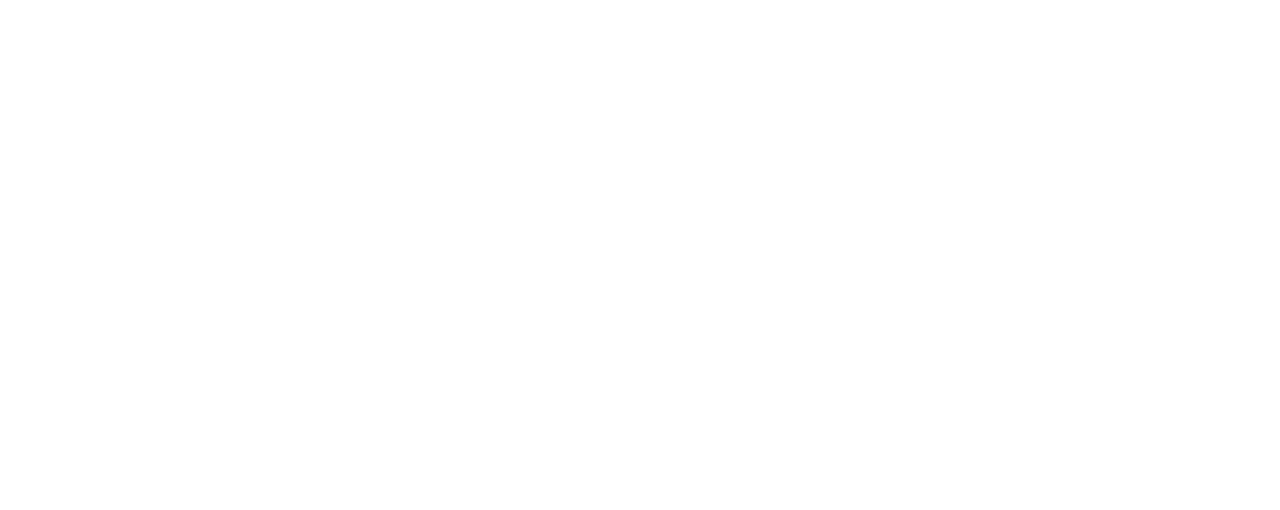
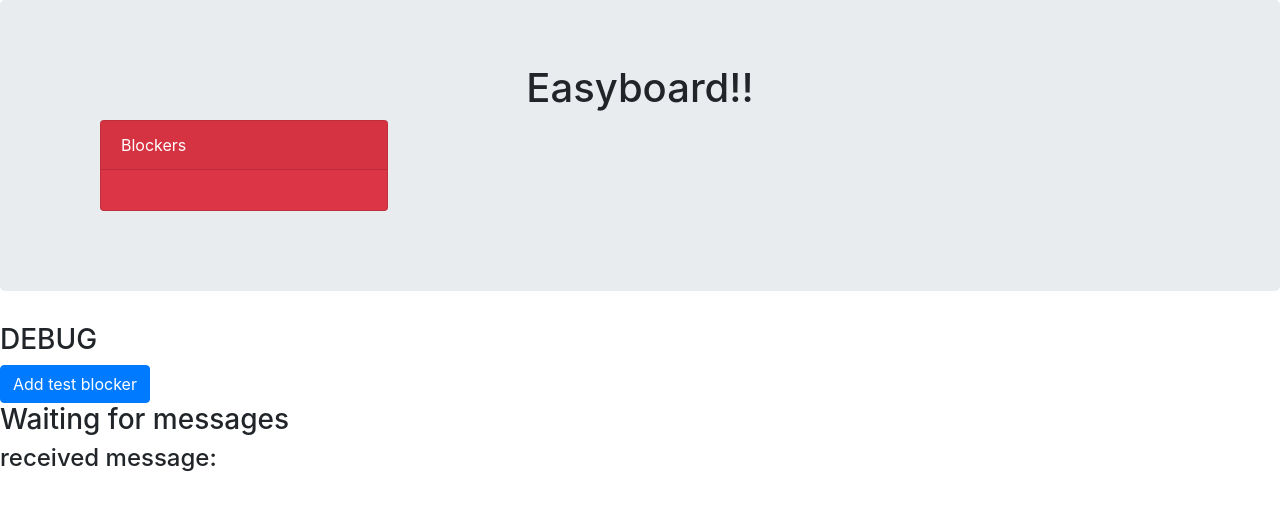
Before and after one commit to WizelineHackathon2018/EasyBoard, an Angular app: page / in a window 1280 px wide. Shown: the top 510 px of the page. Built offline with nearby package versions, Linux system fonts and the light colour scheme.

Commit message:
Adding chromecast code

```diff
--- a/src/app/app.component.html
+++ b/src/app/app.component.html
@@ -1 +1,17 @@
-<router-outlet></router-outlet>
+
+<div class="jumbotron">
+
+  <div class="text-center">
+    <h1>Easyboard!!</h1>
+  </div>
+
+  <div class="container">
+    <div class="col-md-4">
+      <app-blockers [blockers]="blockers"></app-blockers>
+    </div>
+  </div>
+</div>
+<h3>DEBUG</h3>
+<button type="button" class="btn btn-primary" (click)="addTestBlocker()">Add test blocker</button>
+<h3>Waiting for messages</h3>
+<h4>received message: <span class="message">{{message}}</span></h4>
--- a/src/app/app.component.ts
+++ b/src/app/app.component.ts
@@ -1,10 +1,78 @@
-import { Component } from '@angular/core';
+import { ChangeDetectorRef, Component, OnInit } from '@angular/core';
+import { Blocker } from './blockers/blocker.model';
+import { Message } from './common/message.model';
+import { HttpClient } from '@angular/common/http';
+
+declare var cast: any;
 
 @Component({
   selector: 'app-root',
   templateUrl: './app.component.html',
   styleUrls: ['./app.component.css']
 })
-export class AppComponent {
-  title = 'app';
+export class AppComponent implements OnInit {
+  title = 'Easyboard';
+  message = '';
+  debug = '';
+  context: any;
+  manager: any;
+  messageBus: any;
+  blockers: Blocker[] = [];
+
+  constructor(private ref: ChangeDetectorRef, private http: HttpClient) {}
+  ngOnInit () {
+    this.debug = 'init ';
+
+    try {
+      this.context = cast.framework.CastReceiverContext.getInstance();
+      const CUSTOM_CHANNEL = 'urn:x-cast:com.easyboard.namespace';
+      this.context.addCustomMessageListener(CUSTOM_CHANNEL, (customEvent) => this.handleMessage(customEvent));
+      this.context.start();
+      this.getBlockersFromGitHub();
+
+    } catch (e) {
+
+    }
+
+    this.debug += this.context;
+  }
+
+  getBlockersFromGitHub() {
+    this.http.get<any[]>('https://api.github.com/repos/Chano12/EasyBoard/issues').subscribe(
+      results => {
+        for (const result of results) {
+          const blocker = new Blocker(result['title']);
+          this.blockers.push(blocker);
+        }
+        this.ref.detectChanges();
+      }
+    );
+  }
+  handleMessage(customEvent: any) {
+    const message: Message = customEvent.data.message;
+
+    this.message = customEvent.data.message['type'];
+
+    const messageType = customEvent.data.message['type'];
+
+    switch (messageType) {
+      case 'BLOCKER': {
+        this.addBlockerToDB(message.blocker);
+        break;
+      }
+      default: {
+        this.addBlockerToDB(new Blocker('default'));
+      }
+    }
+
+    this.ref.detectChanges();
+  }
+
+  private addBlockerToDB(blocker: Blocker) {
+    this.blockers.push(blocker);
+  }
+
+  addTestBlocker() {
+    // test
+  }
 }
--- a/src/app/app.module.ts
+++ b/src/app/app.module.ts
@@ -7,6 +7,7 @@
 import { AppComponent } from './app.component';
 import { DashboardComponent } from './dashboard/dashboard.component';
 import { ClientComponent } from './client/client.component';
+import { BlockersComponent } from './blockers/blockers.component';
 
 const appRoutes: Routes = [
   { path: 'dashboard', component: DashboardComponent },
@@ -18,7 +19,8 @@
   declarations: [
     AppComponent,
     DashboardComponent,
-    ClientComponent
+    ClientComponent,
+    BlockersComponent
   ],
   imports: [
     BrowserModule,
--- /dev/null
+++ b/src/app/blockers/blocker.model.ts
@@ -0,0 +1,11 @@
+import { User } from '../common/user.model';
+
+export class Blocker {
+  id: number;
+  name: string;
+  raisedBy: User;
+  constructor(name: string) {
+    this.name = name;
+    this.raisedBy = new User('', '');
+  }
+}
--- /dev/null
+++ b/src/app/blockers/blockers.component.html
@@ -0,0 +1,13 @@
+<div class="card text-white bg-danger mb-3" style="max-width: 18rem;">
+  <div class="card-header">Blockers</div>
+  <div class="card-body">
+    <div class="row" *ngFor="let blocker of blockers">
+      <div class="col-md-6">
+        <p class="card-text">{{blocker.name}}</p>
+      </div>
+      <div class="col-md-6">
+        <p class="card-text">{{blocker.raisedBy.firstName}} {{blocker.raisedBy.lastName}}</p>
+      </div>
+    </div>
+  </div>
+</div>
--- /dev/null
+++ b/src/app/blockers/blockers.component.ts
@@ -0,0 +1,18 @@
+import {Component, Input, OnInit} from '@angular/core';
+import {Blocker} from './blocker.model';
+
+@Component({
+  selector: 'app-blockers',
+  templateUrl: './blockers.component.html',
+  styleUrls: ['./blockers.component.css']
+})
+export class BlockersComponent implements OnInit {
+
+  @Input() blockers: Blocker[] = [];
+
+  constructor() { }
+
+  ngOnInit() {
+  }
+
+}
--- /dev/null
+++ b/src/app/common/common.module.ts
@@ -0,0 +1,6 @@
+import { NgModule } from '@angular/core';
+
+@NgModule({
+  declarations: []
+})
+export class CommonModule { }
--- /dev/null
+++ b/src/app/common/message-type.enum.ts
@@ -0,0 +1,3 @@
+export enum MessageType {
+  BLOCKER, RISK, STATUS
+}
--- /dev/null
+++ b/src/app/common/user.model.ts
@@ -0,0 +1,11 @@
+export class User {
+  constructor(firstName: string, lastName: string) {
+    this.firstName = firstName;
+    this.lastName = lastName;
+  }
+
+  id: number;
+  firstName: string;
+  lastName: string;
+  avatar: string;
+}
--- a/src/index.html
+++ b/src/index.html
@@ -7,6 +7,9 @@
 
   <meta name="viewport" content="width=device-width, initial-scale=1">
   <link rel="icon" type="image/x-icon" href="favicon.ico">
+  <script type="text/javascript" src="//www.gstatic.com/cast/sdk/libs/caf_receiver/v3/cast_receiver_framework.js"></script>
+  <link rel="stylesheet" href="https://stackpath.bootstrapcdn.com/bootstrap/4.1.1/css/bootstrap.min.css" integrity="sha384-WskhaSGFgHYWDcbwN70/dfYBj47jz9qbsMId/iRN3ewGhXQFZCSftd1LZCfmhktB" crossorigin="anonymous">
+
 </head>
 <body>
   <app-root></app-root>
```
Also changed, not shown: src/app/common/message.model.ts (added, +7 -0 lines), src/app/blockers/blockers.component.css (added).
